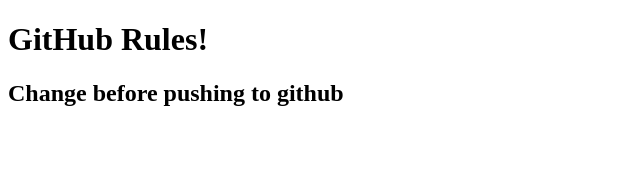
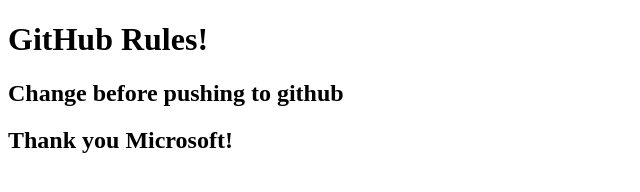
Before and after one commit to buckywebb/gitclass, a plain HTML site: page index.html in a window 1280 px wide. Shown: the whole page, without its empty margins (0-640 px from the left). Drawn offline with Linux system fonts and the light colour scheme.

Commit message:
added thank you to index.html

```diff
--- a/index.html
+++ b/index.html
@@ -10,5 +10,6 @@
 <body>
     <h1>GitHub Rules!</h1>
     <h2>Change before pushing to github</h2>
+    <h2>Thank you Microsoft!</h2>
 </body>
 </html>
```
